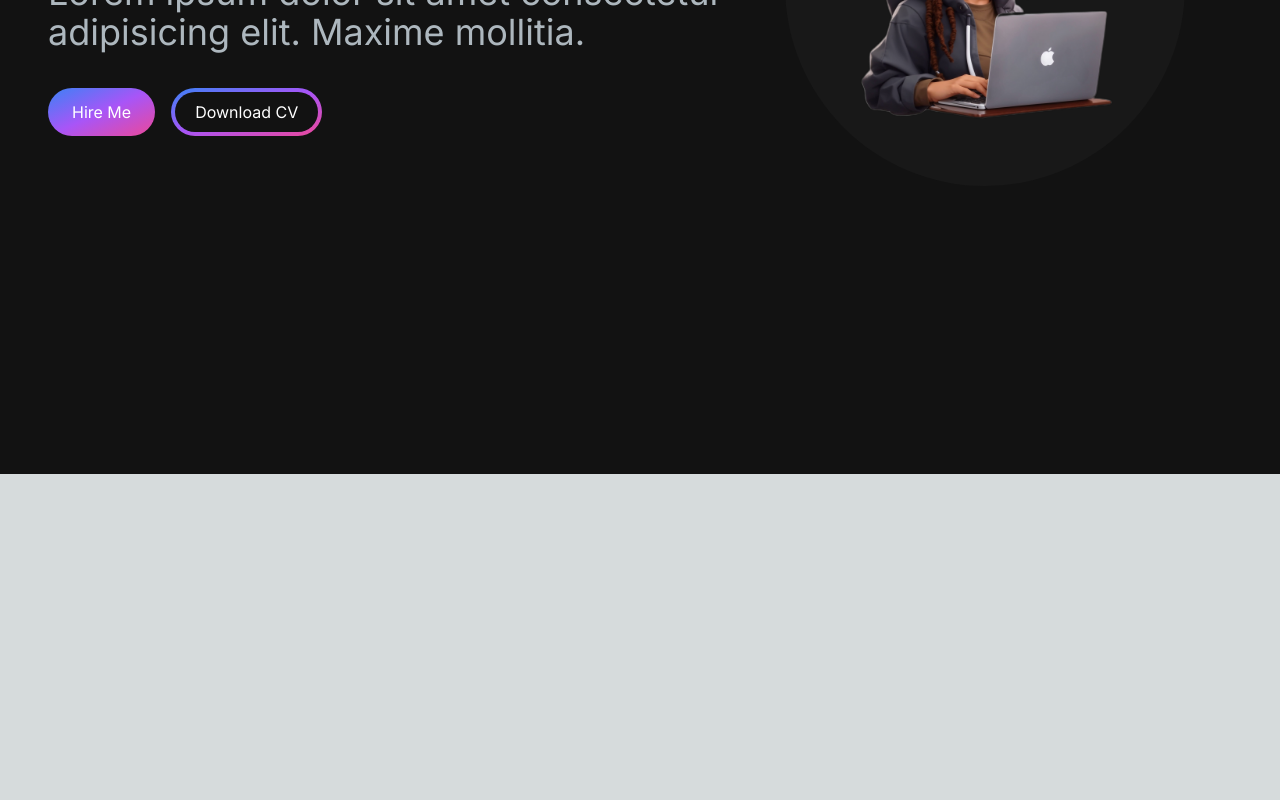
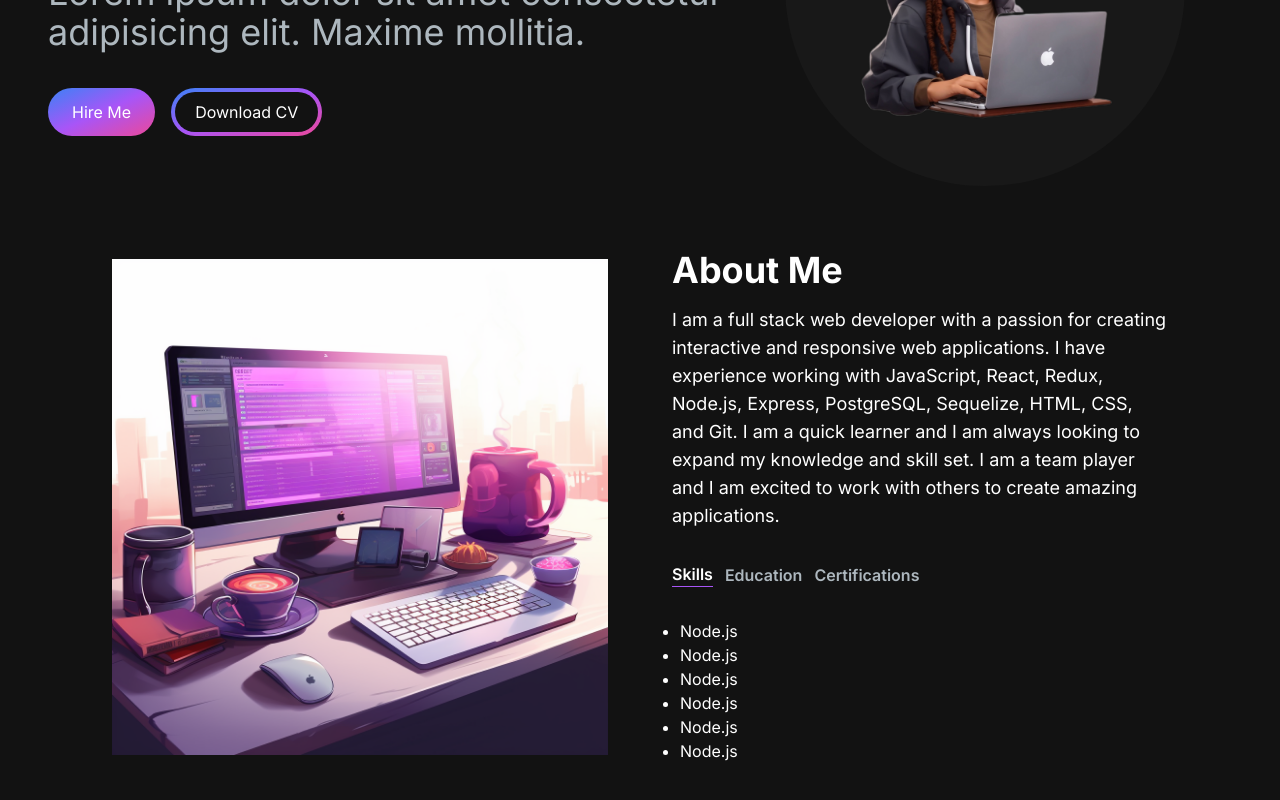
Before and after one commit to sugutlynn/portfolio-website, a Next.js app: page / in a window 1280 px wide. Shown: the part 326-1126 px from the top of the page. Before the commit the page ends 800 px from the top, so only its background shows below. Built offline with nearby package versions, Linux system fonts and the light colour scheme.

Commit message:
About Section

```diff
--- /dev/null
+++ b/app/components/AboutSection.jsx
@@ -0,0 +1,100 @@
+"use client";
+
+import React, { useTransition, useState } from "react";
+import Image from "next/image";
+import TabButton from "../components/TabButtons";
+
+const TAB_DATA = [
+  {
+    title: "Skills",
+    id: "skills",
+    content: (
+      <ul className="list-disc pl-2">
+        <li>Node.js</li>
+        <li>Node.js</li>
+        <li>Node.js</li>
+        <li>Node.js</li>
+        <li>Node.js</li>
+        <li>Node.js</li>
+      </ul>
+    ),
+  },
+  {
+    title: "Education",
+    id: "education",
+    content: (
+        <ul className="list-disc pl-2">
+        <li>Kenyatta University</li>
+        <li>Institute of Advanced Technology</li>
+      </ul>
+    ),
+  },
+  {
+    title: "Certifications",
+    id: "certifications",
+    content: (
+        <ul className="list-disc pl-2">
+        <li>AWS Cloud Practictioner</li>
+        <li>Institute of Advanced Technology</li>
+      </ul>
+    ),
+  },
+];
+
+const AboutSection = () => {
+  const [tab, setTab] = useState("skills");
+  const [isPending, startTransition] = useTransition();
+
+  const handleTabChange = (id) => {
+    startTransition(() => {
+      setTab(id);
+    });
+  };
+
+  return (
+    <section className="text-white">
+      <div className="md:grid md:grid-cols-2 gap-8 items-center py-8 px-4 xl:gap-16 sm:py-16 xl:px-16">
+        <Image src="/about-image.png" alt="about" width={500} height={500} />
+        <div className="mt-4 md:mt-0 text-left flex flex-col h-full">
+          <h2 className="text-4xl font-bold text-white mb-4">About Me</h2>
+          <p className="text-base md:text-lg">
+            I am a full stack web developer with a passion for creating
+            interactive and responsive web applications. I have experience
+            working with JavaScript, React, Redux, Node.js, Express, PostgreSQL,
+            Sequelize, HTML, CSS, and Git. I am a quick learner and I am always
+            looking to expand my knowledge and skill set. I am a team player and
+            I am excited to work with others to create amazing applications.
+          </p>
+          <div className="flex flex-row justify-start mt-8">
+            <TabButton
+              selectTab={() => handleTabChange("skills")}
+              active={tab === "skills"}
+            >
+              {" "}
+              Skills{" "}
+            </TabButton>
+            <TabButton
+              selectTab={() => handleTabChange("education")}
+              active={tab === "education"}
+            >
+              {" "}
+              Education{" "}
+            </TabButton>
+            <TabButton
+              selectTab={() => handleTabChange("certifications")}
+              active={tab === "certifications"}
+            >
+              {" "}
+              Certifications{" "}
+            </TabButton>
+          </div>
+          <div className="mt-8">
+            {TAB_DATA.find((t) => t.id === tab).content}
+          </div>
+        </div>
+      </div>
+    </section>
+  );
+};
+
+export default AboutSection;
--- a/app/components/Navbar.jsx
+++ b/app/components/Navbar.jsx
@@ -2,6 +2,7 @@
 import Link from "next/link";
 import React, { useState } from "react";
 import NavLink from "../components/NavLink";
+import MenuOverlay from "../components/MenuOverlay";
 import { Bars3Icon, XMarkIcon } from "@heroicons/react/24/outline";
 
 const navLinks = [
@@ -23,7 +24,7 @@ const Navbar = () => {
   const [navbarOpen, setNavbarOpen] = useState(false);
 
   return (
-    <nav className="fixed top-0 left-0 right-0 z-10 bg-[#121212] bg-opacity-90">
+    <nav className="fixed top-0 left-0 right-0 z-10 bg-[#121212] bg-opacity-100">
       <div className="flex flex-wrap items-center justify-between mx-auto px-4 py-2">
         <Link
           href={"/"}
@@ -52,6 +53,7 @@ const Navbar = () => {
           </ul>
         </div>
       </div>
+      {navbarOpen ? <MenuOverlay links={navLinks} /> : null}
     </nav>
   );
 };
--- /dev/null
+++ b/app/components/ProjectCard.jsx
@@ -0,0 +1,7 @@
+const ProjectCard = () => {
+    return (
+        <div></div>
+     );
+}
+
+export default ProjectCard;
--- /dev/null
+++ b/app/components/ProjectSection.jsx
@@ -0,0 +1,7 @@
+const ProjectSection = () => {
+    return (
+        <div>Project Section</div>
+     );
+}
+
+export default ProjectSection;
--- /dev/null
+++ b/app/components/TabButtons.jsx
@@ -0,0 +1,14 @@
+import React from "react";
+
+const TabButton = ({ active, selectTab, children }) => {
+  const buttonClasses = active
+    ? "text-white border-b border-purple-500"
+    : "text-[#ADB7BE] ";
+  return (
+    <button onClick={selectTab}>
+      <p className={`mr-3 font-semibold ${buttonClasses}`}>{children}</p>
+    </button>
+  );
+};
+
+export default TabButton;
--- a/app/page.js
+++ b/app/page.js
@@ -1,6 +1,7 @@
 import Image from 'next/image';
 import HeroSection from './components/HeroSection';
-import Navbar from './components/Navbar'
+import Navbar from './components/Navbar';
+import AboutSection from './components/AboutSection';
 
 
 
@@ -10,6 +11,7 @@ export default function Home() {
       <Navbar />
       <div className="container mt-24 mx-auto px-12 py-4">
       <HeroSection/>
+      <AboutSection/>
       </div>
 
 
```
Also changed, not shown: public/about-image.png (added).
